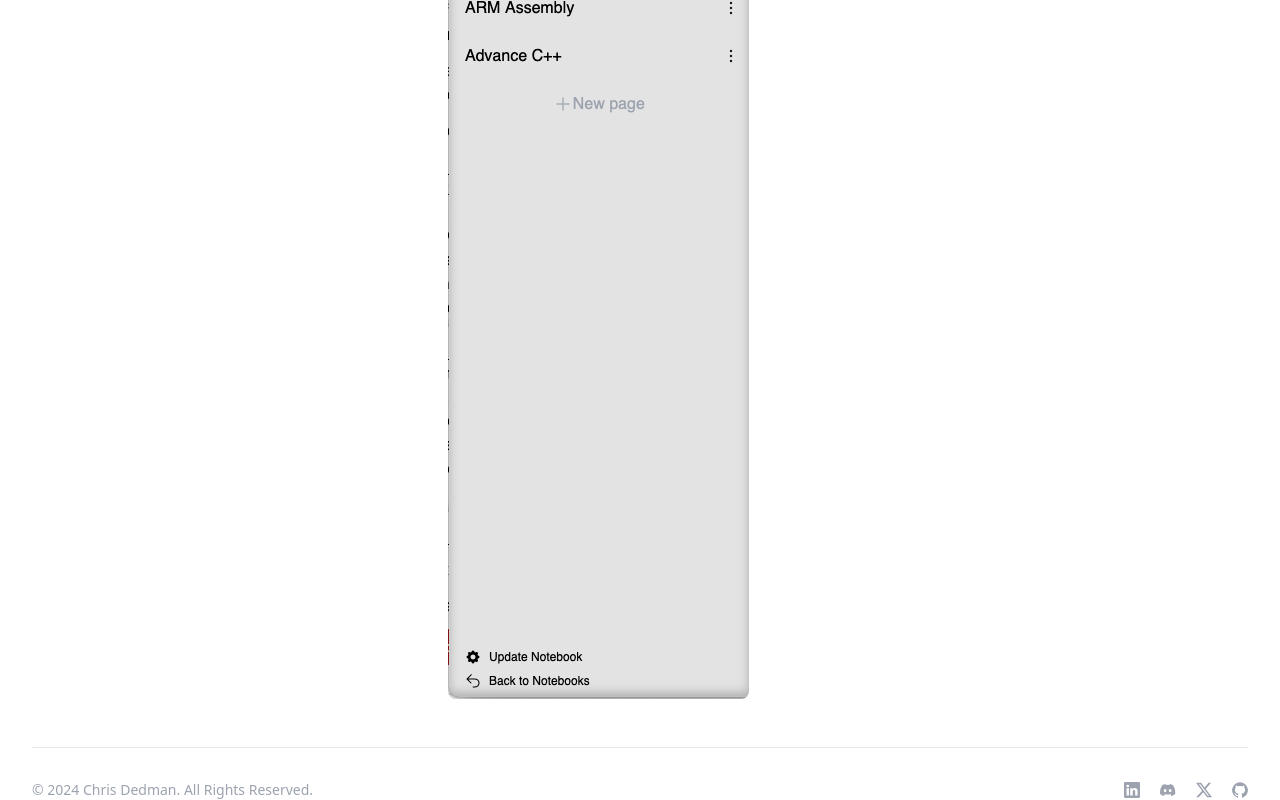
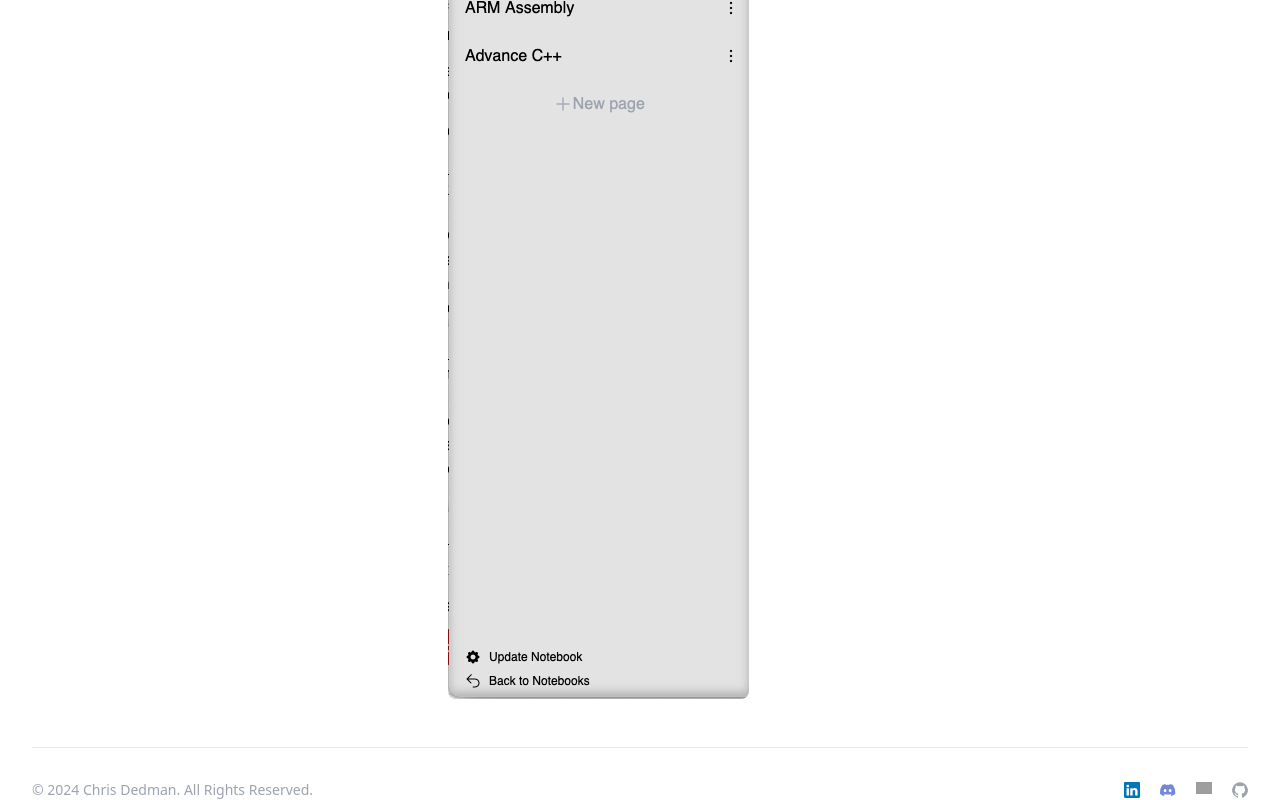
Before and after one commit to chrisdedman/website, a Next.js app: page /projects/cursif in a window 1280 px wide. Shown: the part 1893-2693 px from the top of the page. Built offline with nearby package versions, Linux system fonts and the light colour scheme; grey boxes are pictures that could not be loaded.

Commit message:
updated logo color + removed twitter to add BlueSKy social

```diff
--- a/src/components/footer.tsx
+++ b/src/components/footer.tsx
@@ -2,32 +2,30 @@ import React from "react";
 
 export default function Footer() {
   return (
-    <footer className="">
+    <footer>
       <div className="mx-auto w-full max-w-screen-xl">
         <hr className="h-px my-8 border-1 separator sm:mx-auto lg:my-8" />
         <div className="sm:flex sm:items-center sm:justify-between">
           <span className="text-sm text-gray-400 sm:text-center dark:text-gray-500">© 2024 Chris Dedman. All Rights Reserved.
           </span>
           <div className="flex mt-4 sm:justify-center sm:mt-0">
-            <a href="https://www.linkedin.com/in/chris-dedman-rollet/" target="_blank" rel="noreferrer noopener" className="text-gray-400 hover:text-gray-500 dark:hover:text-white ms-5">
-              <svg xmlns="http://www.w3.org/2000/svg" width="16" height="16" fill="currentColor" className="bi bi-linkedin" viewBox="0 0 16 16">
+            <a href="https://www.linkedin.com/in/chris-dedman-rollet/" target="_blank" rel="noreferrer noopener" className="text-gray-400 hover:text-gray-500 dark:hover:text-white ms-5" title="LinkedIn">
+              <svg xmlns="http://www.w3.org/2000/svg" width="16" height="16" fill="#0077B5" className="bi bi-linkedin" viewBox="0 0 16 16">
                 <path d="M0 1.146C0 .513.526 0 1.175 0h13.65C15.474 0 16 .513 16 1.146v13.708c0 .633-.526 1.146-1.175 1.146H1.175C.526 16 0 15.487 0 14.854V1.146zm4.943 12.248V6.169H2.542v7.225h2.401zm-1.2-8.212c.837 0 1.358-.554 1.358-1.248-.015-.709-.52-1.248-1.342-1.248-.822 0-1.359.54-1.359 1.248 0 .694.521 1.248 1.327 1.248h.016zm4.908 8.212V9.359c0-.216.016-.432.08-.586.173-.431.568-.878 1.232-.878.869 0 1.216.662 1.216 1.634v3.865h2.401V9.25c0-2.22-1.184-3.252-2.764-3.252-1.274 0-1.845.7-2.165 1.193v.025h-.016a5.54 5.54 0 0 1 .016-.025V6.169h-2.4c.03.678 0 7.225 0 7.225h2.4z" />
               </svg>
               <span className="sr-only">LinkedIn account</span>
             </a>
-            <a href="https://discord.gg/code-society-823178343943897088" target="_blank" rel="noreferrer noopener" className="text-gray-400 hover:text-gray-500 dark:hover:text-white ms-5">
-              <svg className="w-4 h-4" aria-hidden="true" xmlns="http://www.w3.org/2000/svg" fill="currentColor" viewBox="0 0 21 16">
+            <a href="https://discord.gg/code-society-823178343943897088" target="_blank" rel="noreferrer noopener" className="text-gray-400 hover:text-gray-500 dark:hover:text-white ms-5" title="Discord Community">
+              <svg className="w-4 h-4" aria-hidden="true" xmlns="http://www.w3.org/2000/svg" fill="#7289DA" viewBox="0 0 21 16">
                 <path d="M16.942 1.556a16.3 16.3 0 0 0-4.126-1.3 12.04 12.04 0 0 0-.529 1.1 15.175 15.175 0 0 0-4.573 0 11.585 11.585 0 0 0-.535-1.1 16.274 16.274 0 0 0-4.129 1.3A17.392 17.392 0 0 0 .182 13.218a15.785 15.785 0 0 0 4.963 2.521c.41-.564.773-1.16 1.084-1.785a10.63 10.63 0 0 1-1.706-.83c.143-.106.283-.217.418-.33a11.664 11.664 0 0 0 10.118 0c.137.113.277.224.418.33-.544.328-1.116.606-1.71.832a12.52 12.52 0 0 0 1.084 1.785 16.46 16.46 0 0 0 5.064-2.595 17.286 17.286 0 0 0-2.973-11.59ZM6.678 10.813a1.941 1.941 0 0 1-1.8-2.045 1.93 1.93 0 0 1 1.8-2.047 1.919 1.919 0 0 1 1.8 2.047 1.93 1.93 0 0 1-1.8 2.045Zm6.644 0a1.94 1.94 0 0 1-1.8-2.045 1.93 1.93 0 0 1 1.8-2.047 1.918 1.918 0 0 1 1.8 2.047 1.93 1.93 0 0 1-1.8 2.045Z" />
               </svg>
               <span className="sr-only">Discord community</span>
             </a>
-            <a href="https://twitter.com/DedmanRollet" target="_blank" rel="noreferrer noopener" className="text-gray-400 hover:text-gray-500 dark:hover:text-white ms-5">
-              <svg xmlns="http://www.w3.org/2000/svg" width="16" height="16" fill="currentColor" className="bi bi-twitter-x" viewBox="0 0 16 16">
-                <path d="M12.6.75h2.454l-5.36 6.142L16 15.25h-4.937l-3.867-5.07-4.425 5.07H.316l5.733-6.57L0 .75h5.063l3.495 4.633L12.601.75Zm-.86 13.028h1.36L4.323 2.145H2.865l8.875 11.633Z" />
-              </svg>
-              <span className="sr-only">X page</span>
+            <a href="https://bsky.app/profile/astranebula.bsky.social" target="_blank" rel="noreferrer noopener" className="text-gray-400 hover:text-gray-500 dark:hover:text-white ms-5" title="BlueSky">
+              <img width="16" height="16" alt="New Bluesky logo, released in December 2023." src="https://upload.wikimedia.org/wikipedia/commons/f/fc/Bluesky_butterfly-logo.svg" />
+              <span className="sr-only">Bluesky page</span>
             </a>
-            <a href="https://github.com/chrisdedman" target="_blank" rel="noreferrer noopener" className="text-gray-400 hover:text-gray-500 dark:hover:text-white ms-5">
+            <a href="https://github.com/chrisdedman" target="_blank" rel="noreferrer noopener" className="text-gray-400 hover:text-gray-500 dark:hover:text-white ms-5" title="GitHub">
               <svg className="w-4 h-4" aria-hidden="true" xmlns="http://www.w3.org/2000/svg" fill="currentColor" viewBox="0 0 20 20">
                 <path fillRule="evenodd" d="M10 .333A9.911 9.911 0 0 0 6.866 19.65c.5.092.678-.215.678-.477 0-.237-.01-1.017-.014-1.845-2.757.6-3.338-1.169-3.338-1.169a2.627 2.627 0 0 0-1.1-1.451c-.9-.615.07-.6.07-.6a2.084 2.084 0 0 1 1.518 1.021 2.11 2.11 0 0 0 2.884.823c.044-.503.268-.973.63-1.325-2.2-.25-4.516-1.1-4.516-4.9A3.832 3.832 0 0 1 4.7 7.068a3.56 3.56 0 0 1 .095-2.623s.832-.266 2.726 1.016a9.409 9.409 0 0 1 4.962 0c1.89-1.282 2.717-1.016 2.717-1.016.366.83.402 1.768.1 2.623a3.827 3.827 0 0 1 1.02 2.659c0 3.807-2.319 4.644-4.525 4.889a2.366 2.366 0 0 1 .673 1.834c0 1.326-.012 2.394-.012 2.72 0 .263.18.572.681.475A9.911 9.911 0 0 0 10 .333Z" clipRule="evenodd" />
               </svg>
```
